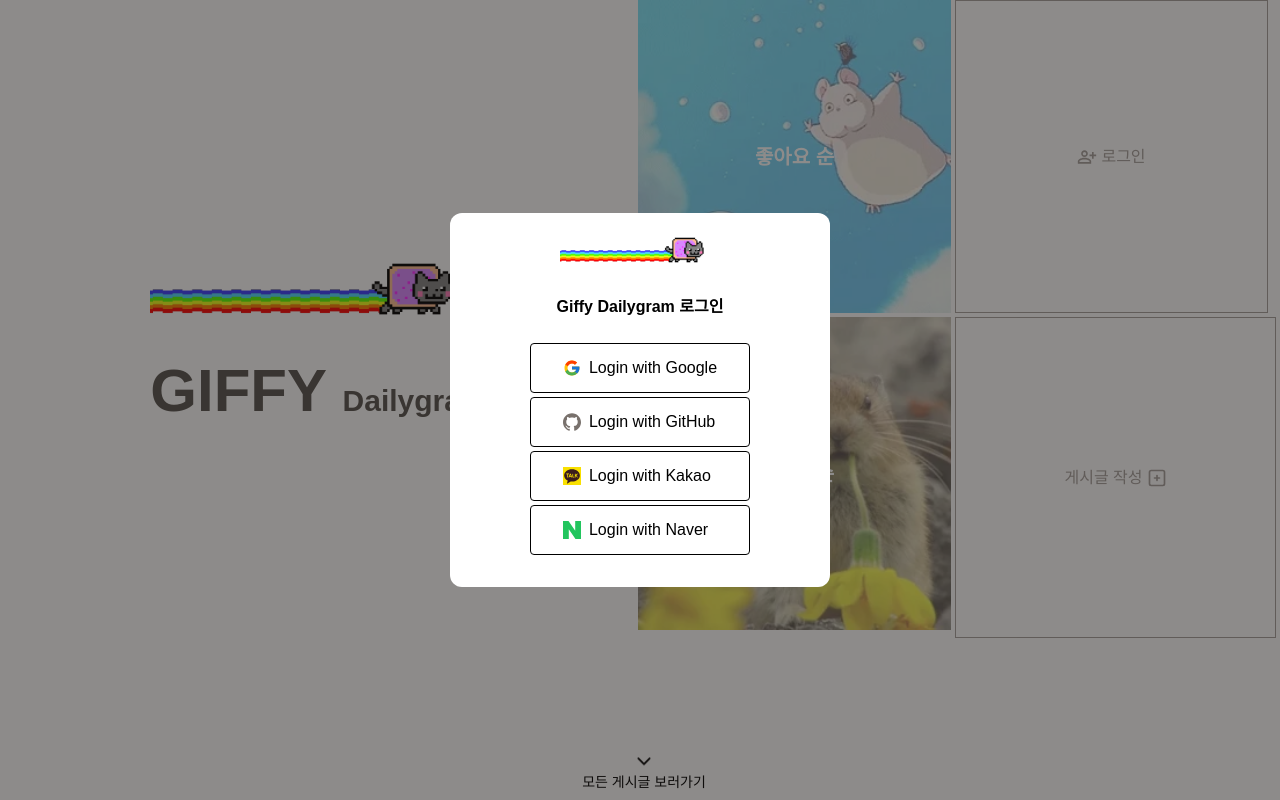
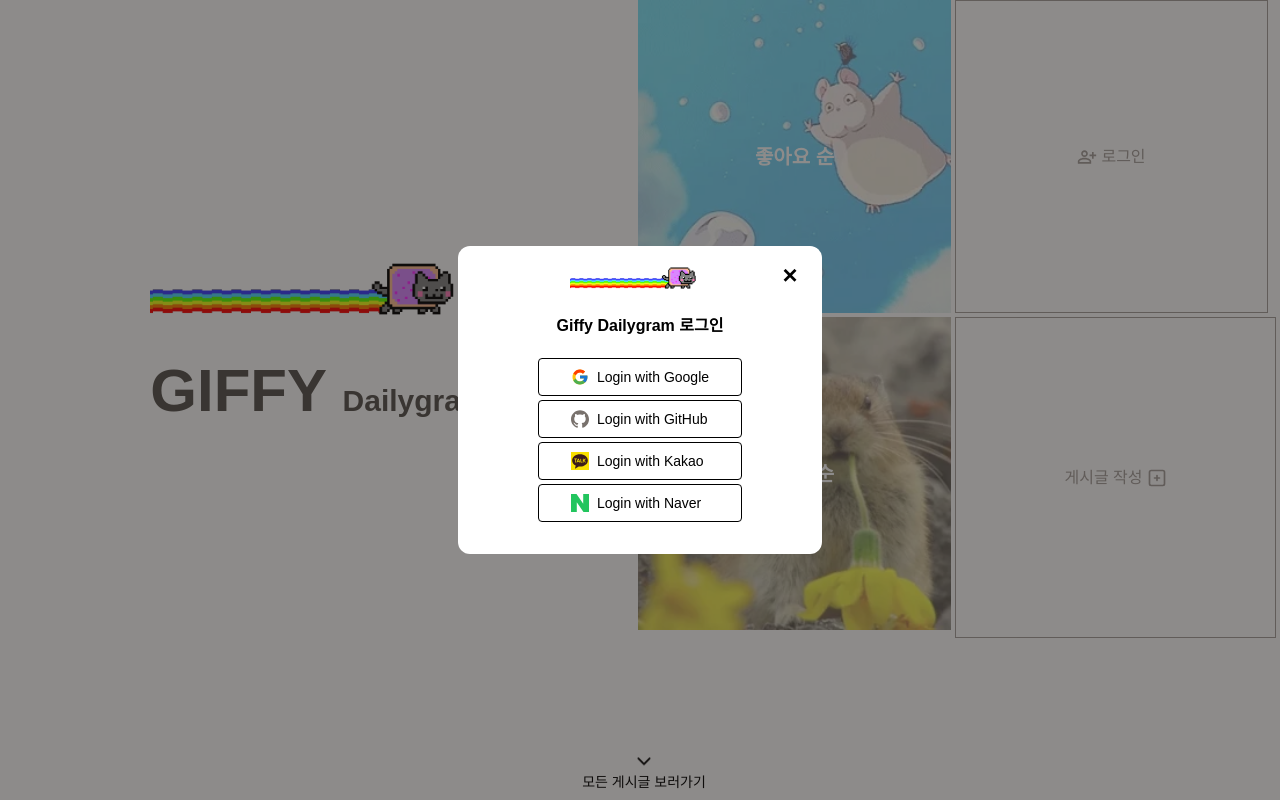
Before and after one commit to danpoj/GIFFY-Dailygram, a Next.js app: page / in a window 1280 px wide. Both pictures are taken after a click on the element "로그인". Shown: the top 800 px of the page. Built offline with nearby package versions, Linux system fonts and the light colour scheme; no server answers; the database is empty.

Commit message:
add x button in login modal

```diff
--- a/components/Button.js
+++ b/components/Button.js
@@ -4,10 +4,10 @@
   return (
     <button
       onClick={() => signIn(provider)}
-      className='py-2 w-full px-8 border border-black rounded flex items-center gap-2 hover:bg-stone-700 hover:text-stone-100 transition duration-100'
+      className='py-2 w-full px-4 md:px-8 border border-black rounded flex items-center gap-2 hover:bg-stone-700 hover:text-stone-100 transition duration-100'
     >
       <Icon className={`${color} text-lg`} />
-      <h3>{text}</h3>
+      <h3 className='text-xs md:text-sm lg-text-lg'>{text}</h3>
     </button>
   )
 }
--- a/components/LoginModal.js
+++ b/components/LoginModal.js
@@ -21,9 +21,11 @@
       id='login-modal'
       className='fixed left-0 right-0 top-0 bottom-0 flex flex-col items-center justify-center z-50 bg-stone-900 bg-opacity-50'
     >
-      <div className='flex flex-col items-center justify-center gap-1 bg-white pb-8 px-20 rounded-xl z-10'>
-        <Image src='/nyan.gif' width={160} height={20} alt='nyan' />
-        <h1 className='mb-4 font-bold'>Giffy Dailygram 로그인</h1>
+      <div className='flex flex-col items-center justify-center gap-1 bg-white pb-8 px-10 lg:px-20 rounded-xl z-10 relative'>
+        <Image src='/nyan.gif' width={140} height={20} alt='nyan' />
+        <h1 className='text-sm md:text-base mb-4 font-bold'>
+          Giffy Dailygram 로그인
+        </h1>
         <Button provider='google' text='Login with Google' Icon={FcGoogle} />
         <Button
           provider='github'
@@ -43,6 +45,12 @@
           color='text-green-500'
           Icon={SiNaver}
         />
+        <button
+          onClick={() => setIsLoginModal(false)}
+          className='absolute top-4 right-6 text-xl font-extrabold hover:text-rose-500'
+        >
+          &#10005;
+        </button>
       </div>
     </div>
   )
```
